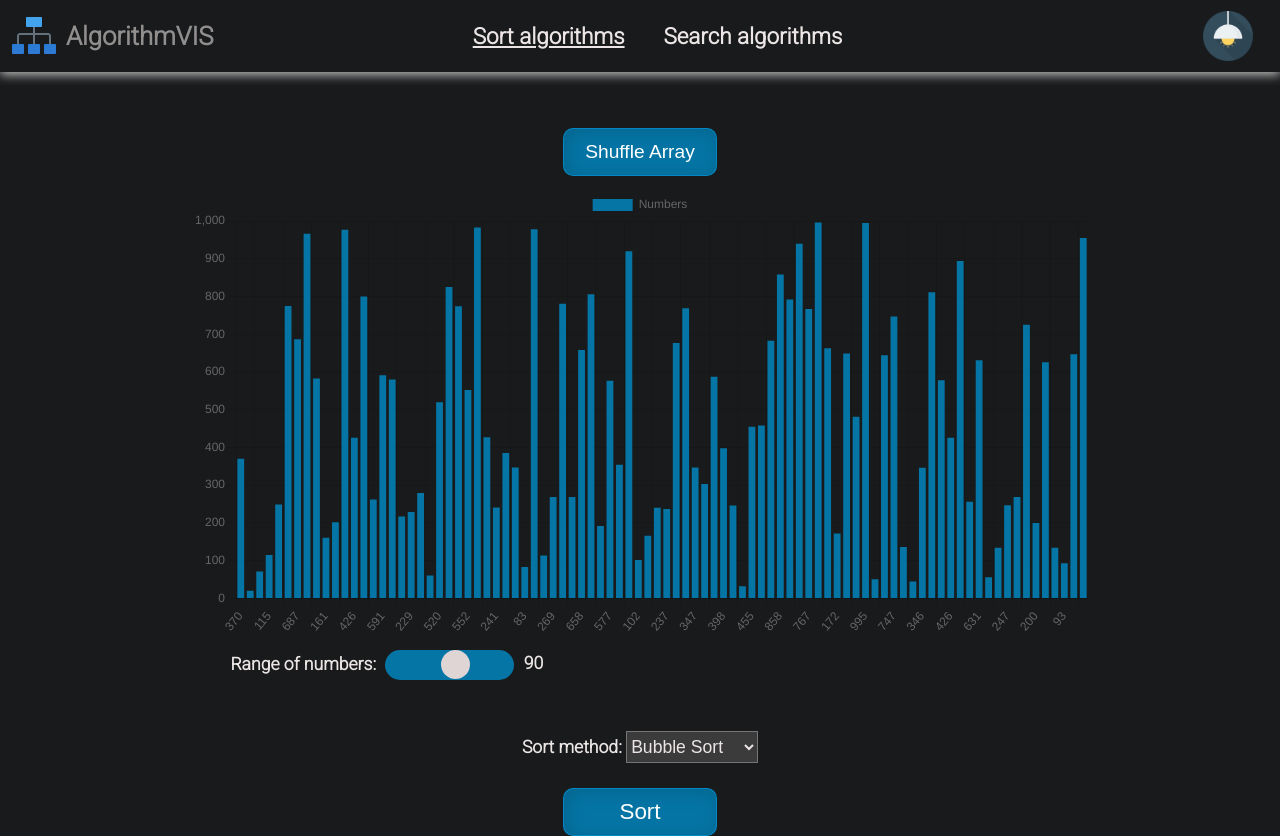
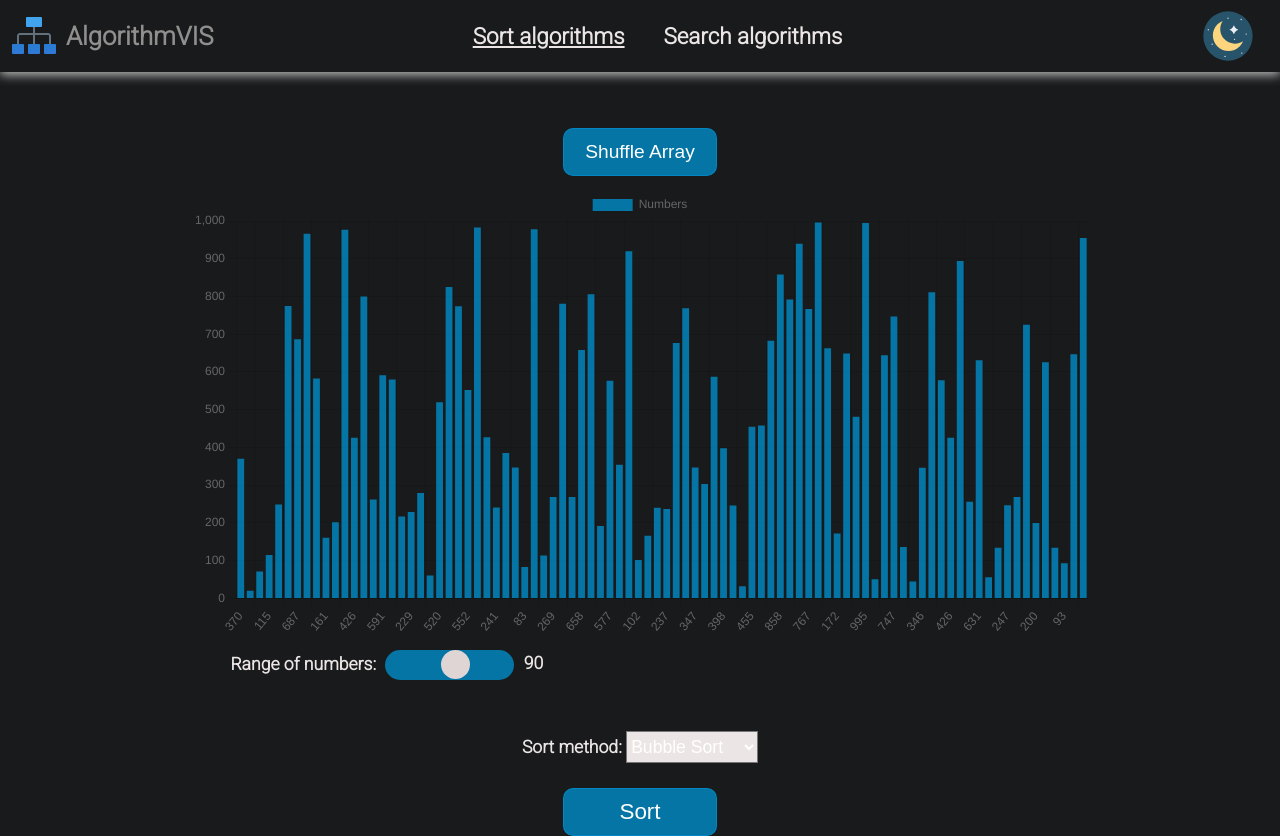
Before and after one commit to Joaov511/Sorting-Algorithms-Site, a plain HTML site: page index.html in a window 1280 px wide. Drawn offline with nearby package versions, Linux system fonts and the dark colour scheme; some packages are replaced by stand-ins of ours.

Commit message:
Better color theme preference code

```diff
--- a/script.js
+++ b/script.js
@@ -144,25 +144,13 @@ shuffleBtn.addEventListener('click', function() {
 });
 
 
-// Dark and light modes
-let isDarkMode = false;
+// Dark and light mode
 
 if(window.matchMedia && window.matchMedia('(prefers-color-scheme: dark)').matches) {
-    document.body.style.backgroundColor = "var(--darkModeBlack)";
-    document.body.style.color = "var(--darkModeText)";
-
-    sortType.style.color = "rgb(236, 229, 229)";
-    sortType.style.backgroundColor = "rgb(59,59,59)";
-
-    sortBtn.style.boxShadow = "inset 3px 3px 18px rgba(5, 98, 138, 0.8)";
-    shuffleBtn.style.boxShadow = "inset 3px 3px 18px rgba(5, 98, 138, 0.8)";
-
-    header.style.backgroundColor = "rgb(24,26,27)";
-    for(let i = 0; i < headerItems.length; i++) {
-        headerItems[i].style.color = "rgb(236, 229, 229)";
-    }
-    themeSwitch.src = "light-mode.png";
     isDarkMode = true;
+}
+else {
+    isDarkMode = false;
 }
 
 function resetAnimation(element) {
--- a/style.css
+++ b/style.css
@@ -328,3 +328,26 @@ button:active {
 
 
 }
+
+@media (prefers-color-scheme: dark) {
+    body {
+        background-color: var(--darkModeBlack);
+        color: var(--darkModeText);
+    }
+    header {
+        background-color: var(--darkModeBlack);
+    }
+    header ul li a {
+        color: var(--darkModeText);
+    }
+    #sortType {
+        background-color: rgb(236, 229, 229);
+        color: white;
+    }
+    #shuffleArray {
+        box-shadow: none;
+    }
+    #sortBtn {
+        box-shadow: none;
+    }
+}
```
